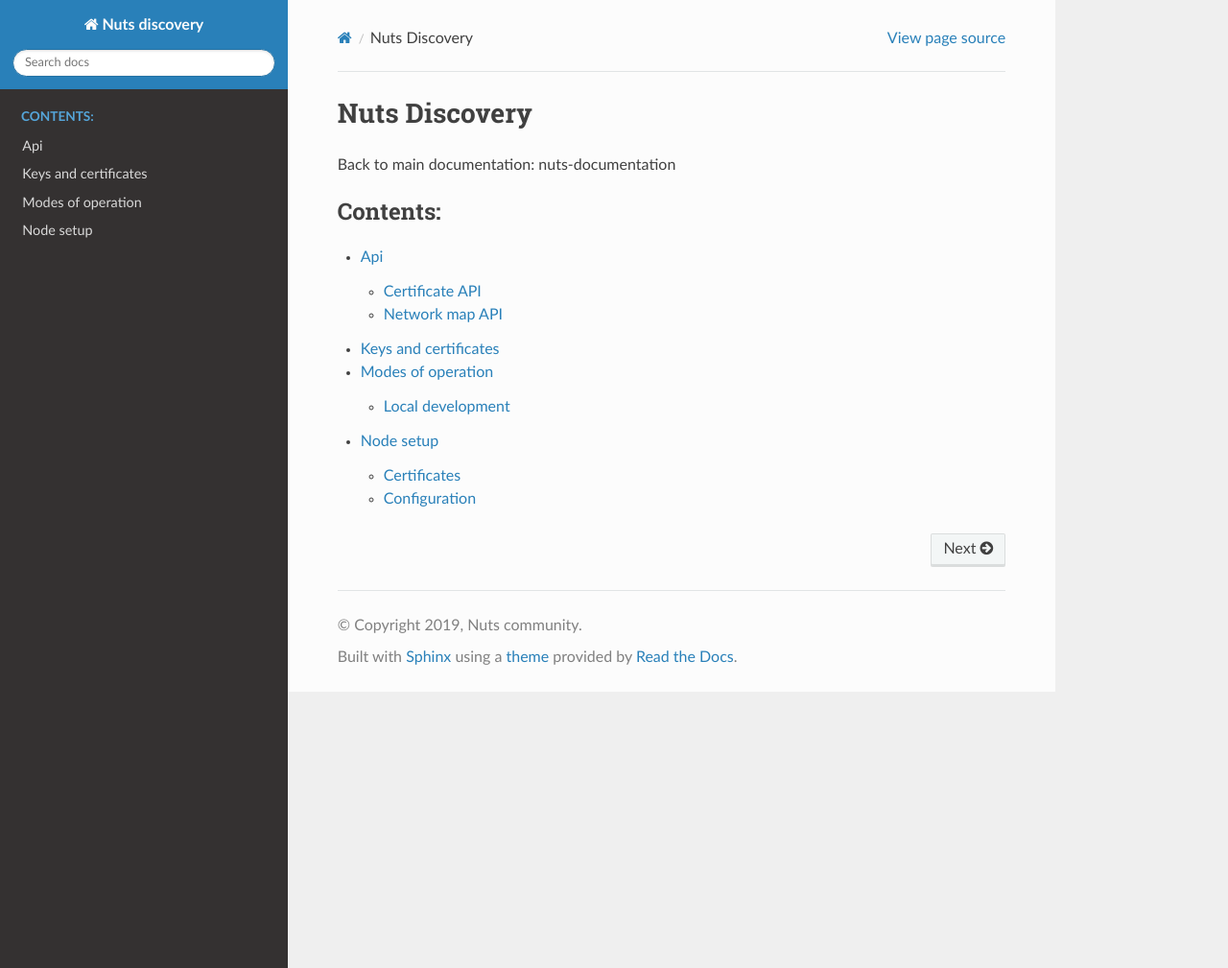
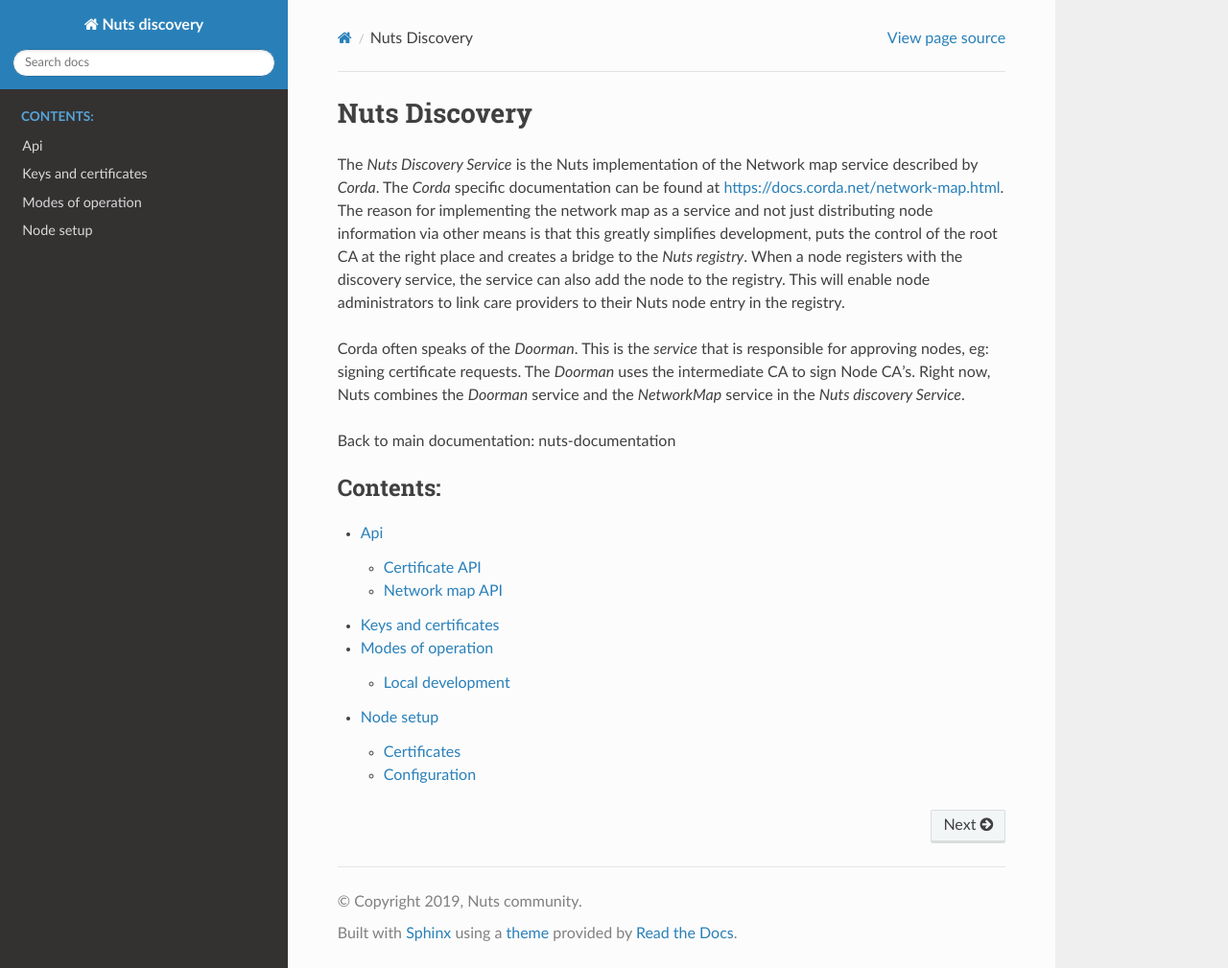
Before and after one commit to nuts-foundation/nuts-discovery, a Sphinx documentation site: the page built from docs/index.rst, in a window 1280 px wide and 1009 px high. Shown: the whole window at 96% size. Built offline with Sphinx 7.4.7 and the Read the Docs theme 2.0.0, drawn with Linux system fonts in a browser that asks for light colours.

Commit message:
updated docs based on PR comments
Signed-off-by: Wout Slakhorst <wout.slakhorst@nedap.com>

```diff
--- a/docs/index.rst
+++ b/docs/index.rst
@@ -2,6 +2,10 @@
 
 Nuts Discovery
 ==============
+
+The *Nuts Discovery Service* is the Nuts implementation of the Network map service described by *Corda*. The *Corda* specific documentation can be found at https://docs.corda.net/network-map.html. The reason for implementing the network map as a service and not just distributing node information via other means is that this greatly simplifies development, puts the control of the root CA at the right place and creates a bridge to the *Nuts registry*. When a node registers with the discovery service, the service can also add the node to the registry. This will enable node administrators to link care providers to their Nuts node entry in the registry.
+
+Corda often speaks of the *Doorman*. This is the *service* that is responsible for approving nodes, eg: signing certificate requests. The *Doorman* uses the intermediate CA to sign Node CA's. Right now, Nuts combines the *Doorman* service and the *NetworkMap* service in the *Nuts discovery Service*.
 
 Back to main documentation: :ref:`nuts-documentation`
 
--- a/docs/pages/api.rst
+++ b/docs/pages/api.rst
@@ -4,7 +4,7 @@
 Api
 ***
 
-The *Nuts Discovery Service* consists of 2 api's: the network map and certificare api's. The certificate api is in the initial setup phase of the Corda node. To publish the node details with an electronic signature and retrieve the signed certificate from the *Nuts Discovery Service*. The network map api is used to retrieve details about all the nodes that are connected to the network.
+The *Nuts Discovery Service* consists of 2 api's: the network map and certificate api's. The certificate api is only used in the initial setup phase of a Corda node. To publish the node details with an electronic signature and retrieve the signed certificate from the *Nuts Discovery Service*. The network map api is used to retrieve details about all the nodes that are connected to the network. These api's are called by the Corda node and should not be called by any other logic.
 
 Certificate API
 ===============
@@ -12,9 +12,9 @@ Certificate API
 The *Certificate API* is part of the Corda node but it's seems to be lacking documentation. After reverse engineering, 2 requests could be identified. The initation process for a Corda node can be started with:
 ::
 
-    java -jar corda.jar initial-registration -p changeit
+    java -jar corda.jar initial-registration -p <password>
 
-where the given password is the password of the root truststore. More info on how to start and configure a node can be found in :ref:`node setup <nuts-discovery-setup>`.
+where the given password is the password of the Corda root truststore (for Java, *changeit* is used a lot). More info on how to start and configure a node can be found in :ref:`node setup <nuts-discovery-setup>`.
 
 When started, the Corda node will create a couple of keystore as seen `here <https://docs.corda.net/permissioning.html#certificate-hierarchy>`_. The node will send a certificate request to the configured *Doorman* url followed by /certificate. The return value will be an identifier which the node will use to poll the service. When the service has signed the request, the certificate is then downloaded and put in the keystore. Below are the details of the two services.
 
--- a/docs/pages/keys.rst
+++ b/docs/pages/keys.rst
@@ -6,4 +6,4 @@ Keys and certificates
 
 The figure at https://docs.corda.net/network-map.html shows the CA structure of Corda nodes. The *Nuts Discovery Service* represents the *security zone* in that figure. To startup the service, a few keys need to be generated and configured. More info on this can be found in :ref:`nuts-discovery-setup`. Only the root CA is configured at each node as trusted anchor. Both the Doorman and Network Map CA are trusted because they are signed by the root. The CertRole for each CA is important, to prevent mistakes configuration files for generating these certificates can be found in this repository.
 
-All mentioned keys and certificates are only used for the Corda part of the Nuts network. Communication between care providers use different certificates. This ensures that only the right parties can issue/revoke certificates based on the responsibilities they have. The *Nuts Discovery Service* can only determine who joins the network. It cannot access or manipulate any data. The root key should not be present on any production environments. It can even be controlled by a different part of the Nuts community to ensure decentralization of control.
+.. note:: All mentioned keys and certificates are only used for the Corda part of the Nuts network. Communication between care providers use different certificates. This ensures that only the right parties can issue/revoke certificates based on the responsibilities they have. The *Nuts Discovery Service* can only determine who joins the network. It cannot access or manipulate any data. The root key should not be present on any production environments. It can even be controlled by a different part of the Nuts community to ensure decentralization of control.
```
